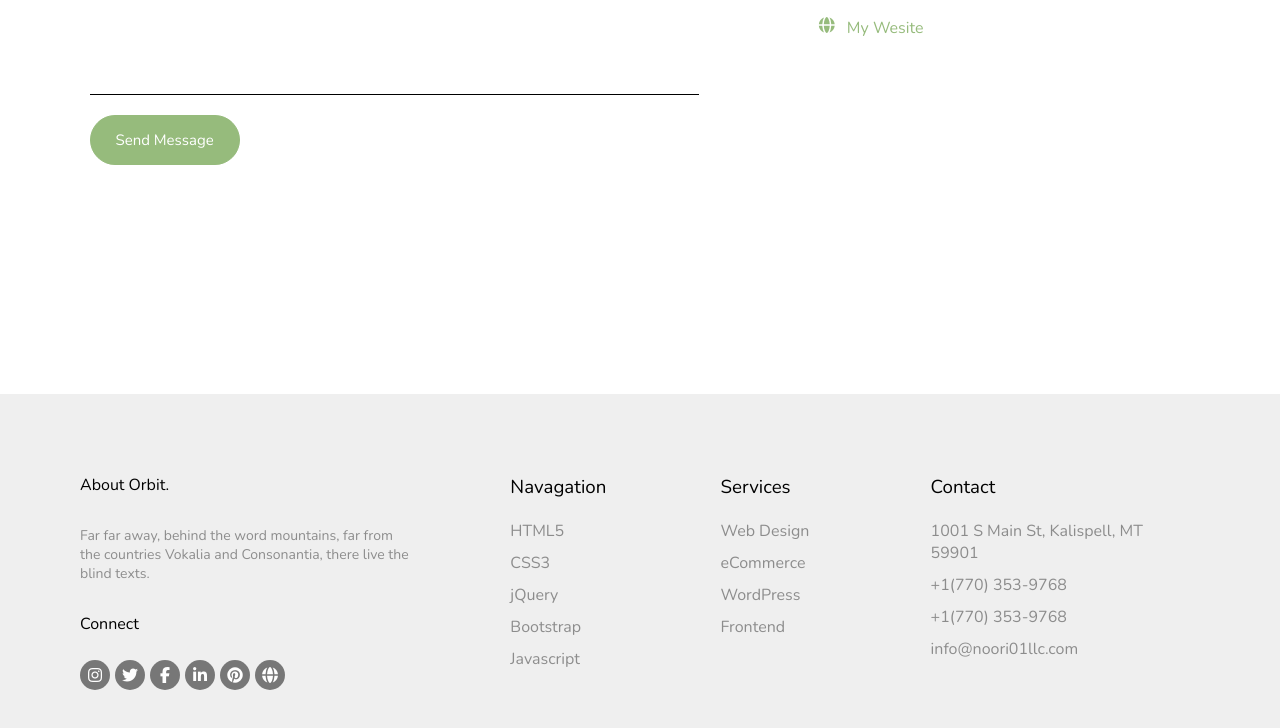
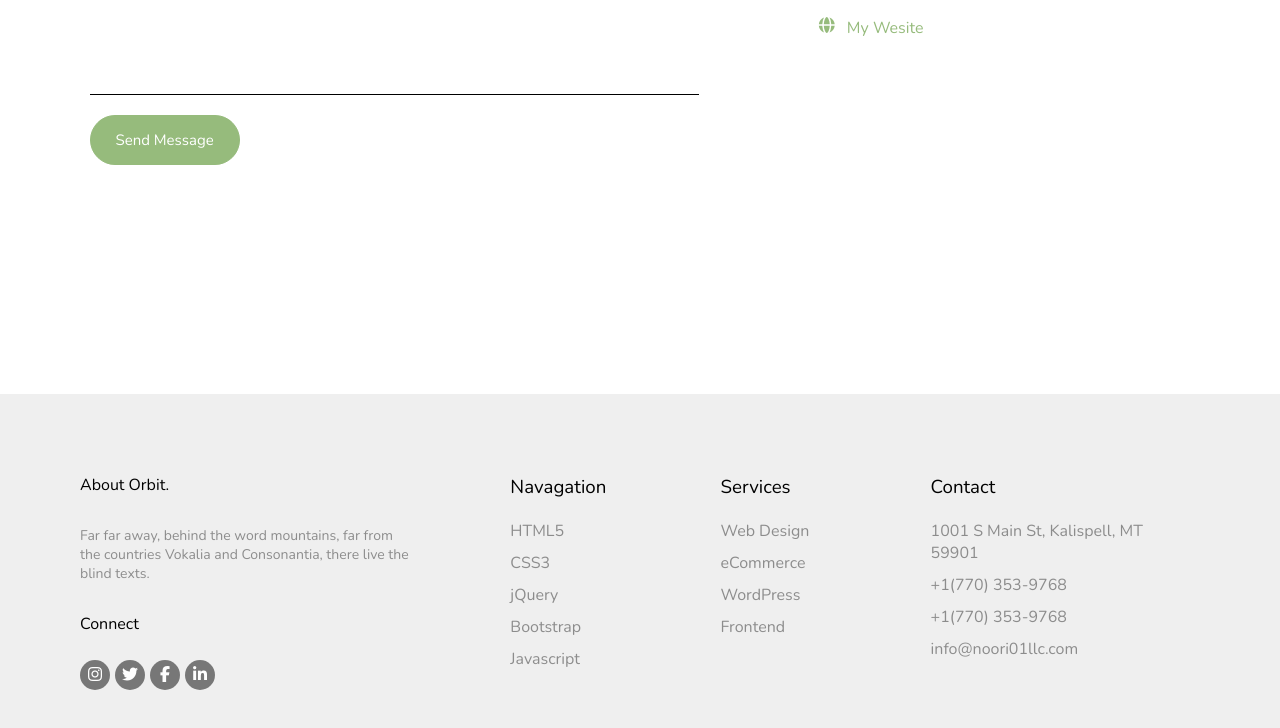
Before and after one commit to MurtazaFrontendDeveloper/My-fourth-Website, a plain HTML site: page index.html in a window 1280 px wide. Shown: the part 7256-7984 px from the top of the page. Drawn offline with nearby package versions, Linux system fonts and the light colour scheme.

Commit message:
created my fourth Website using HTML and CSS build it for Learnig HTML and Css

```diff
--- a/assets/css/app.css
+++ b/assets/css/app.css
@@ -886,8 +886,10 @@
         display: flex;
         justify-content: center;
         align-items: center;
-        &:hover>i{
-          transform: rotate(360deg);
+        >a{
+          &:hover>i{
+            transform: rotate(360deg);
+          }
         }
         >i{
           transition: 0.3s ease;
--- a/index.html
+++ b/index.html
@@ -355,12 +355,10 @@
         <p>Far far away, behind the word mountains, far from the countries Vokalia and Consonantia, there live the blind texts.</p>
         <span>Connect</span>
         <div id="logos">
-          <figure><i class="fa-brands fa-instagram"></i></figure>
-          <figure><i class="fa-brands fa-twitter"></i></figure>
-          <figure><i class="fa-brands fa-facebook-f"></i></figure>
-          <figure><i class="fa-brands fa-linkedin-in"></i></figure>
-          <figure><i class="fa-brands fa-pinterest"></i></figure>
-          <figure><i class="fa-solid fa-globe"></i></figure>
+          <figure><a href="https://www.instagram.com/murtaza.frontweb.developer/" target="_blank"><i class="fa-brands fa-instagram"></i></a></figure>
+          <figure><a href="https://x.com/MurtazaFrontDev" target="_blank" target="_blank"><i class="fa-brands fa-twitter"></i></a></figure>
+          <figure><a href="https://www.facebook.com/profile.php?id=61588655817143" target="_blank"><i class="fa-brands fa-facebook-f"></i></a></i></figure>
+          <figure><a href="https://www.linkedin.com/in/murtaza-noori-19b371400" target="_blank"><i class="fa-brands fa-linkedin-in"></i></a></figure>
         </div>
       </div>
       <div class="right">
```
